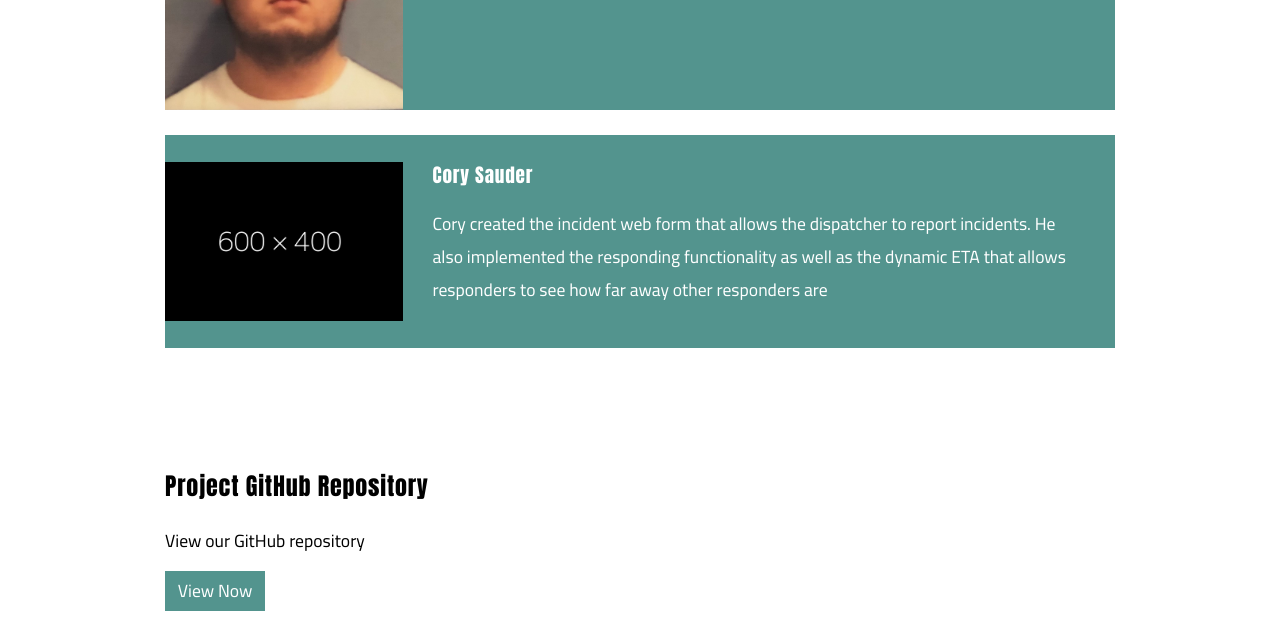
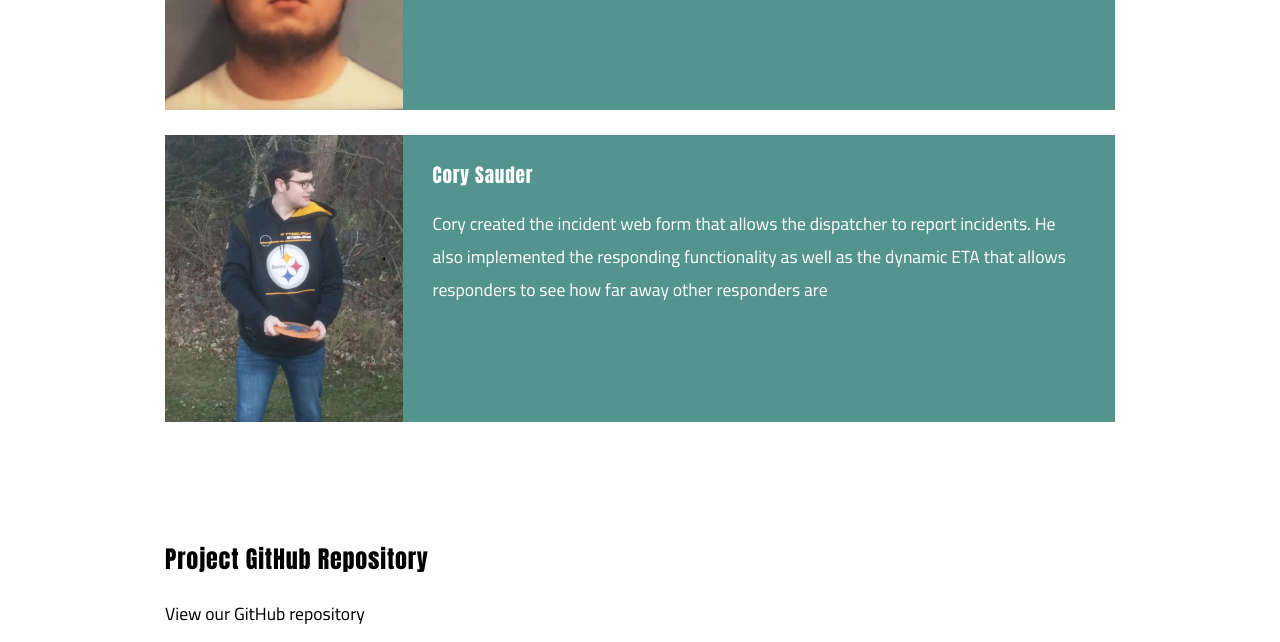
Before and after one commit to nayryroc/first-response, a plain HTML site: page about.html in a window 1280 px wide. Shown: the part 1160-1802 px from the top of the page. Drawn offline with Linux system fonts and the light colour scheme.

Commit message:
Added my photo

```diff
--- a/about.html
+++ b/about.html
@@ -85,7 +85,7 @@
                 <div class="team__card">
                     <div class="team__wrapper">
                         <div class="team__image-wrapper">
-                            <img class="team__image" src="images/600x400.png" alt="">
+                            <img class="team__image" src="images/cory.jpg" alt="">
                         </div>
                         <div class="team__content">
                             <p class="title title_sm team__name">Cory Sauder</p>
```
Also changed, not shown: images/cory.jpg (added).
